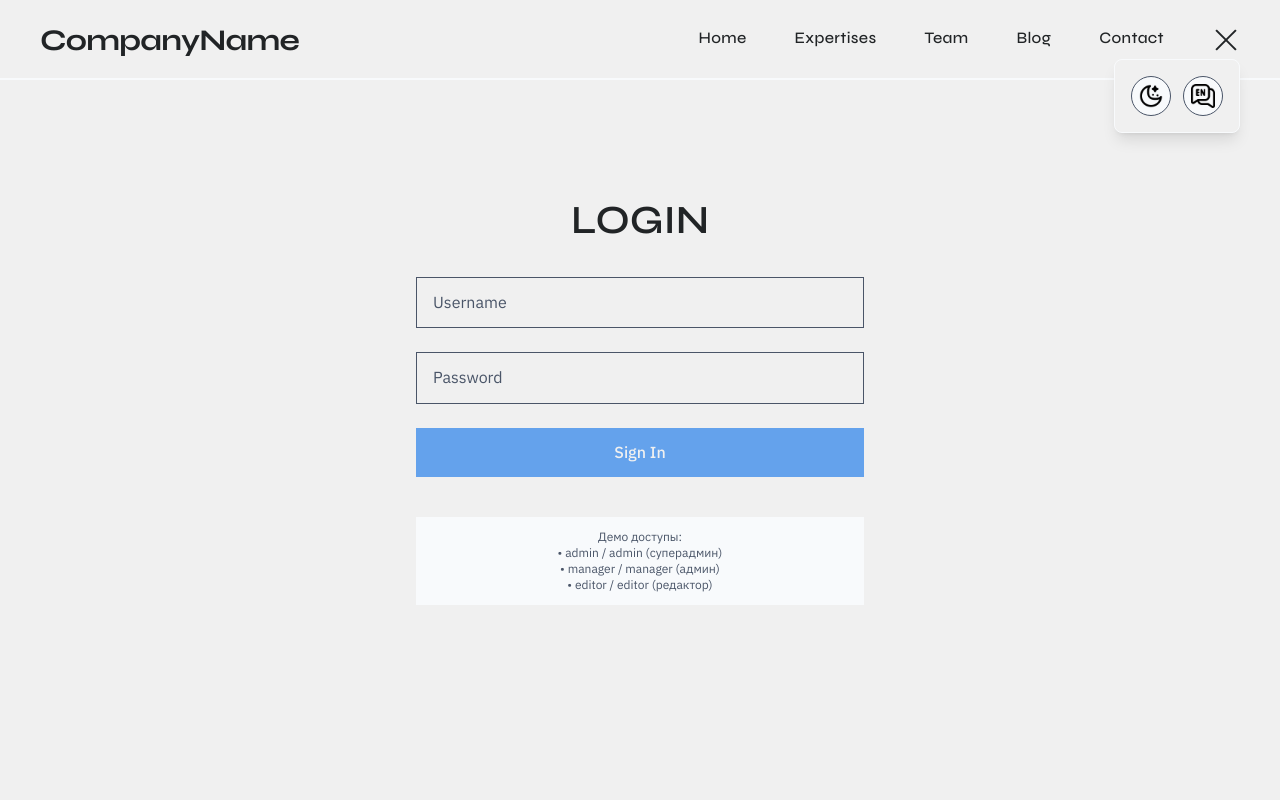
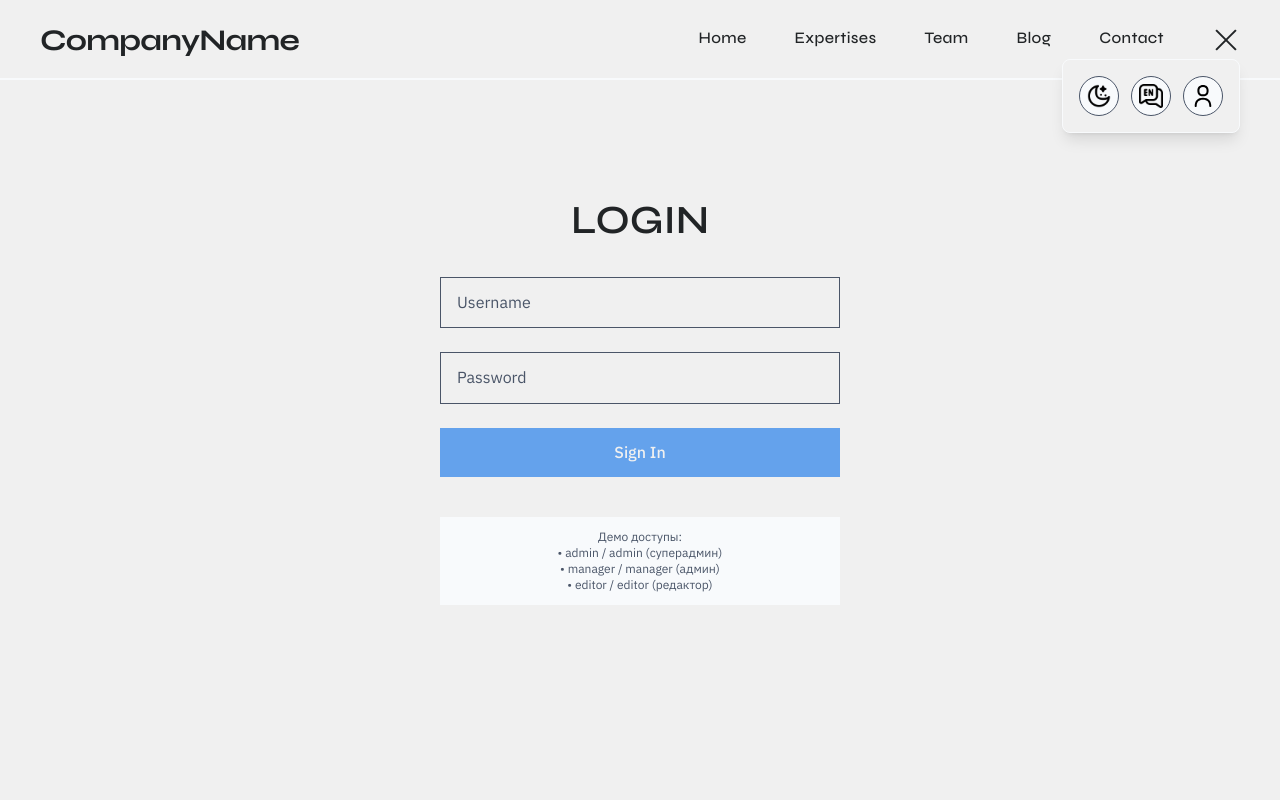
Before and after one commit to capitlgdtt/capitlgdtt.github.io, a React (Vite) app in the folder lawFirm/: page /admin/login in a window 1280 px wide. Both pictures are taken after a click on the element 1226 px from the left and 40 px from the top of the page. Shown: the top 800 px of the page. Built offline with nearby package versions, Linux system fonts and the light colour scheme.

Commit message:
add admin login button

```diff
--- a/lawFirm/src/components/admin/pages/AdminLogin.tsx
+++ b/lawFirm/src/components/admin/pages/AdminLogin.tsx
@@ -42,7 +42,7 @@ const AdminLogin: React.FC = () => {
                     </div>
                 )}
 
-                <form onSubmit={handleLogin} className="space-y-6">
+                <form onSubmit={handleLogin} className="space-y-6 px-6">
                     <div>
                         <input
                             type="text"
--- /dev/null
+++ b/lawFirm/src/components/layout/AdminButton.tsx
@@ -0,0 +1,32 @@
+import React from 'react';
+import { useNavigate } from 'react-router-dom';
+import { useTheme } from '../../hooks/useTheme.ts';
+
+const AdminButton: React.FC = () => {
+    const navigate = useNavigate();
+    const { theme } = useTheme();
+
+    const handleClick = () => {
+        navigate('/admin');
+    };
+
+    return (
+        <button
+            onClick={handleClick}
+            className="admin-btn w-10 h-10 rounded-full flex items-center justify-center transition-all duration-300 hover:scale-110"
+            title="Admin Panel"
+            aria-label="Admin Panel"
+        >
+            <img
+                src="/icons/user.svg"
+                alt="Admin"
+                className="w-6 h-6"
+                style={{
+                    filter: theme === 'dark' ? 'invert(1) brightness(2)' : 'none'
+                }}
+            />
+        </button>
+    );
+};
+
+export default AdminButton;
--- a/lawFirm/src/components/layout/Header.tsx
+++ b/lawFirm/src/components/layout/Header.tsx
@@ -3,6 +3,7 @@ import ThemeToggle from './ThemeToggle';
 import { useNavigate } from 'react-router-dom';
 import LanguageToggle from "./LanguageToggle.tsx";
 import { useI18n } from "../../hooks/useI18n.ts";
+import AdminButton from "./AdminButton.tsx";
 
 const Header: React.FC = () => {
     const [isMobileMenuOpen, setIsMobileMenuOpen] = useState(false);
@@ -169,6 +170,7 @@ const Header: React.FC = () => {
                             <div className="absolute top-full right-0 mt-2 p-4 bg-[var(--bg-primary)] border border-[var(--bg-secondary)] rounded-lg shadow-lg z-20 flex gap-3">
                                 <ThemeToggle />
                                 <LanguageToggle />
+                                <AdminButton />
                             </div>
                         )}
                     </div>
@@ -193,6 +195,7 @@ const Header: React.FC = () => {
                         <div className="mobile-nav-item flex justify-center gap-2">
                             <ThemeToggle />
                             <LanguageToggle />
+                            <AdminButton />
                         </div>
                     </div>
                 </div>
--- a/lawFirm/src/data/blogPosts.ts
+++ b/lawFirm/src/data/blogPosts.ts
@@ -32,7 +32,7 @@ export const blogPosts: BlogPost[] = [
                 `
             },
             ru: {
-                title: "Изменения в налоговом законодательстве 2024",
+                title: "Изменения в налоговом законодатель\u00ADстве 2024",
                 excerpt: "Обзор ключевых поправок в налоговом кодексе, вступающих в силу в следующем году.",
                 content: `
                     <p>Предстоящий налоговый год приносит значительные изменения, о которых должен знать каждый владелец бизнеса. Эти поправки предназначены для оптимизации процессов и устранения существующих лазеек.</p>
@@ -235,7 +235,7 @@ export const blogPosts: BlogPost[] = [
                 `
             },
             ru: {
-                title: "Ответственность за утечку данных клиентов",
+                title: "Ответствен\u00ADность за утечку данных клиентов",
                 excerpt: "Как компании минимизировать риски и правильно действовать при нарушении конфиденциальности.",
                 content: `
                     <p>Утечки данных могут иметь серьезные юридические и финансовые последствия для бизнеса. Понимание рамок ответственности необходимо для управления рисками.</p>
--- a/lawFirm/src/i18n/locales/ru.json
+++ b/lawFirm/src/i18n/locales/ru.json
@@ -109,7 +109,7 @@
     "submit": "получить консультацию",
     "privacy": {
       "part1": "Нажимая кнопку, вы соглашаетесь с",
-      "part2": "политикой конфиденциальности"
+      "part2": "политикой конфиден&shy;циальности"
     },
     "errors": {
       "required": "Это поле обязательно для заполнения",
--- a/lawFirm/src/styles/header.css
+++ b/lawFirm/src/styles/header.css
@@ -61,6 +61,17 @@
 }
 
 .language-toggle-btn:hover {
+    background-color: var(--accent);
+    color: var(--bg-primary);
+}
+
+.admin-btn {
+    background-color: var(--bg-secondary);
+    color: var(--text-primary);
+    border: 1px solid var(--text-secondary);
+}
+
+.admin-btn:hover {
     background-color: var(--accent);
     color: var(--bg-primary);
 }
```
